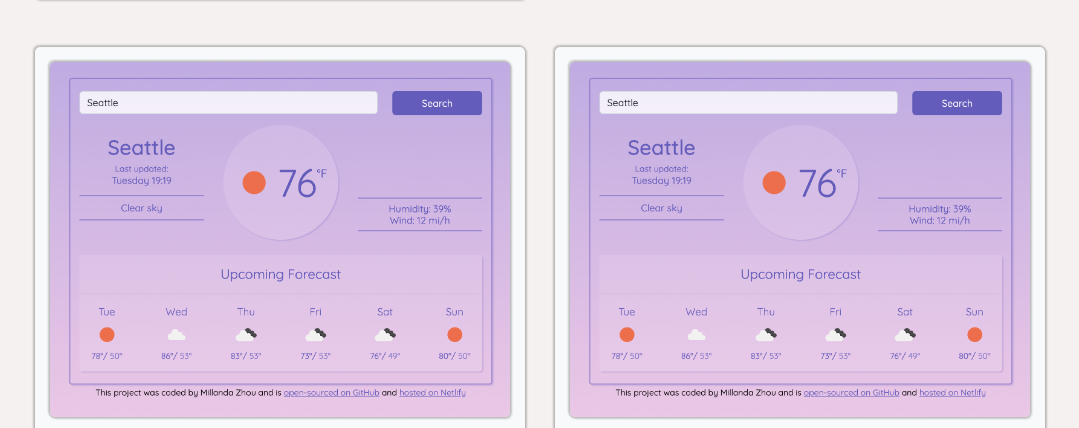
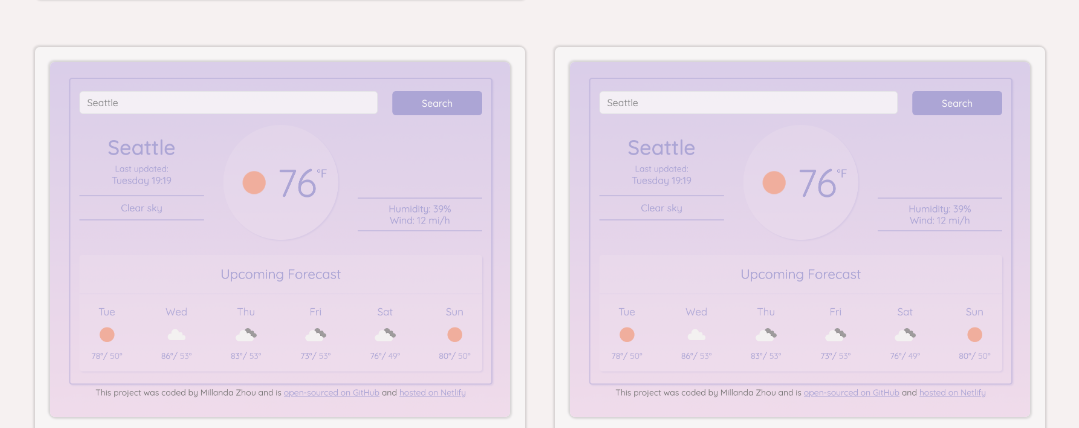
Before and after one commit to millanda/portfolio-project, a plain HTML site: page work.html in a window 1280 px wide. Shown: the part 1260-1688 px from the top of the page, without its empty margins (100-1179 px from the left). Drawn offline with nearby package versions, Linux system fonts and the light colour scheme.

Commit message:
Added transparency hover to project preview divs on work page

```diff
--- a/styles/portfolio.css
+++ b/styles/portfolio.css
@@ -209,6 +209,12 @@ a:hover {
   box-shadow: 1px 1px 2px 1px rgba(0, 0, 0, 0.2),
     -1px -1px 2px 1px rgba(0, 0, 0, 0.2);
   border-radius: 5px;
+  opacity: 0.5;
+  transition: all 100ms ease-in-out;
+}
+
+.project-preview:hover {
+  opacity: 1;
 }
 
 .project-preview img {
```
